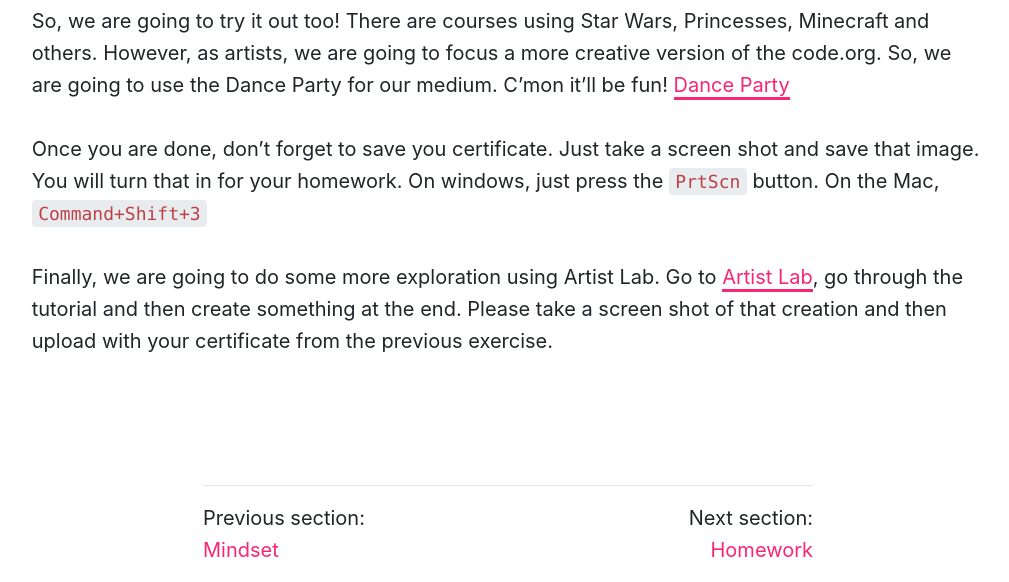
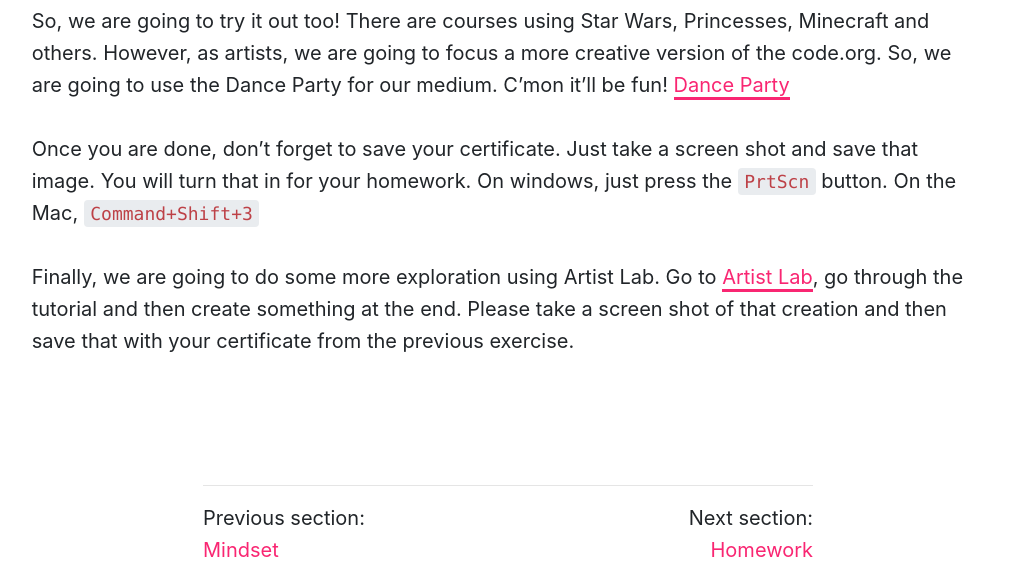
Before and after one commit to Montana-Media-Arts/creative-coding-1-Fall2019, a Jekyll site: the page built from modules/week-2/_posts/2017-01-04-codeorg.md, in a window 1280 px wide and 900 px high, scrolled down 774 px, cut to the strip 318-900 px from the top of the window. Shown: the whole strip, without its empty margins (132-1141 px from the left). Built offline with Jekyll 4.4.1, drawn with Linux system fonts in a browser that asks for light colours; nearby versions of some CDN libraries.

Commit message:
Update 2017-01-04-codeorg.md

```diff
--- a/modules/week-2/_posts/2017-01-04-codeorg.md
+++ b/modules/week-2/_posts/2017-01-04-codeorg.md
@@ -11,6 +11,6 @@ My hope is that at some point you have heard of code.org.  It made a big splash
 
 So, we are going to try it out too!  There are courses using Star Wars, Princesses, Minecraft and others.  However, as artists, we are going to focus a more creative version of the code.org. So, we are going to use the Dance Party for our medium.  C'mon it'll be fun!  [Dance Party](https://studio.code.org/s/dance/stage/1/puzzle/1)
 
-Once you are done, don't forget to save you certificate.  Just take a screen shot and save that image. You will turn that in for your homework. On windows, just press the `PrtScn` button.  On the Mac,  `Command+Shift+3`
+Once you are done, don't forget to save your certificate.  Just take a screen shot and save that image. You will turn that in for your homework. On windows, just press the `PrtScn` button.  On the Mac,  `Command+Shift+3`
 
-Finally, we are going to do some more exploration using Artist Lab.  Go to [Artist Lab](https://studio.code.org/s/artist/stage/1/puzzle/1), go through the tutorial and then create something at the end. Please take a screen shot of that creation and then upload with your certificate from the previous exercise.
+Finally, we are going to do some more exploration using Artist Lab.  Go to [Artist Lab](https://studio.code.org/s/artist/stage/1/puzzle/1), go through the tutorial and then create something at the end. Please take a screen shot of that creation and then save that with your certificate from the previous exercise.
```
